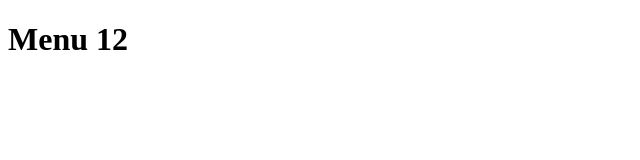
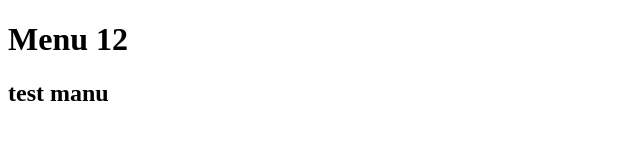
Before and after one commit to julieneri/insectivore, a plain HTML site: page insectivore.html in a window 1280 px wide. Shown: the whole page, without its empty margins (0-640 px from the left). Drawn offline with Linux system fonts and the light colour scheme.

Commit message:
test manu

```diff
--- a/insectivore.html
+++ b/insectivore.html
@@ -2,4 +2,5 @@
 <html>
 
 <h1>Menu 12</h1>
+<h2>test manu</h2>
 </html>
```
